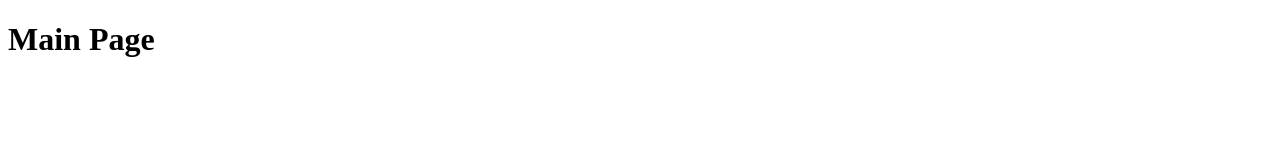
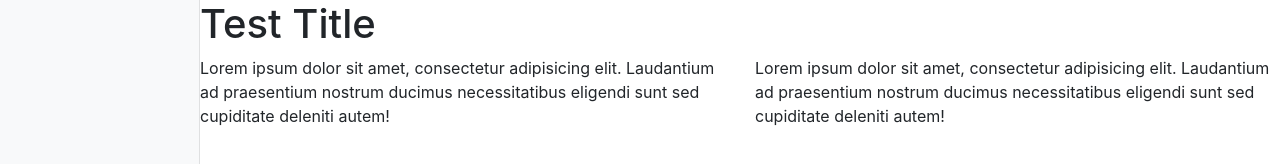
Before and after one commit to PRO94/myWebSiteConstructor, a website built with webpack: page src/index.html in a window 1280 px wide. Shown: the top 164 px of the page. Built offline with nearby package versions, Linux system fonts and the light colour scheme.

Commit message:
Added css loaders for webpack. Created test content with styles for main page.

```diff
--- a/package.json
+++ b/package.json
@@ -22,7 +22,9 @@
   },
   "homepage": "https://github.com/PRO94/myWebSiteConstructor#readme",
   "devDependencies": {
+    "css-loader": "^4.2.1",
     "html-webpack-plugin": "^4.3.0",
+    "style-loader": "^1.2.1",
     "webpack": "^4.44.1",
     "webpack-cli": "^3.3.12",
     "webpack-dev-server": "^3.11.0"
--- a/src/index.html
+++ b/src/index.html
@@ -3,9 +3,29 @@
 <head>
     <meta charset="UTF-8">
     <meta name="viewport" content="width=device-width, initial-scale=1.0">
+    <link rel="stylesheet" href="https://stackpath.bootstrapcdn.com/bootstrap/4.5.2/css/bootstrap.min.css" integrity="sha384-JcKb8q3iqJ61gNV9KGb8thSsNjpSL0n8PARn9HuZOnIxN0hoP+VmmDGMN5t9UJ0Z" crossorigin="anonymous">
     <title>JavaScript Web Site Constructor</title>
 </head>
 <body>
-    <h1>Main Page</h1>
+    <div id="app" class="container-fluid">
+        <div id="panel" class="bg-light sidebar">
+
+        </div>
+        <div id="site" class="content">
+            <div class="row">
+                <div class="col-sm">
+                    <h1>Test Title</h1>
+                </div>
+            </div>
+            <div class="row">
+                <div class="col-sm">
+                    <p>Lorem ipsum dolor sit amet, consectetur adipisicing elit. Laudantium ad praesentium nostrum ducimus necessitatibus eligendi sunt sed cupiditate deleniti autem!</p>
+                </div>
+                <div class="col-sm">
+                    <p>Lorem ipsum dolor sit amet, consectetur adipisicing elit. Laudantium ad praesentium nostrum ducimus necessitatibus eligendi sunt sed cupiditate deleniti autem!</p>
+                </div>
+            </div>
+        </div>
+    </div>
 </body>
 </html>
--- a/src/index.js
+++ b/src/index.js
@@ -1,3 +1 @@
-import './module.js'
-
-console.log('Index js ');
+import './styles/main.css'
--- a/src/module.js
+++ /dev/null
@@ -1 +0,0 @@
-console.log('Test module');
--- /dev/null
+++ b/src/styles/main.css
@@ -0,0 +1,22 @@
+#app {
+    position: relative;
+}
+
+.content {
+    position: absolute;
+    top: 0;
+    right: 0;
+    left: 200px;
+}
+
+.sidebar {
+    position: fixed;
+    top: 0;
+    bottom: 0;
+    left: 0;
+    width: 200px;
+    z-index: 100;
+    padding: 10px;
+    box-shadow: inset -1px 0 0 rgba(0, 0, 0, .1);
+    overflow-y: auto;
+}
--- a/webpack.config.js
+++ b/webpack.config.js
@@ -14,5 +14,13 @@ module.exports = {
         new HTMLWebpackPlugin({
             template: './src/index.html'
         })
-    ]
+    ],
+    module: {
+        rules: [
+          {
+            test: /\.css$/i,
+            use: ['style-loader', 'css-loader'],
+          },
+        ],
+    }
 }
```
Also changed, not shown: 1 other file.
